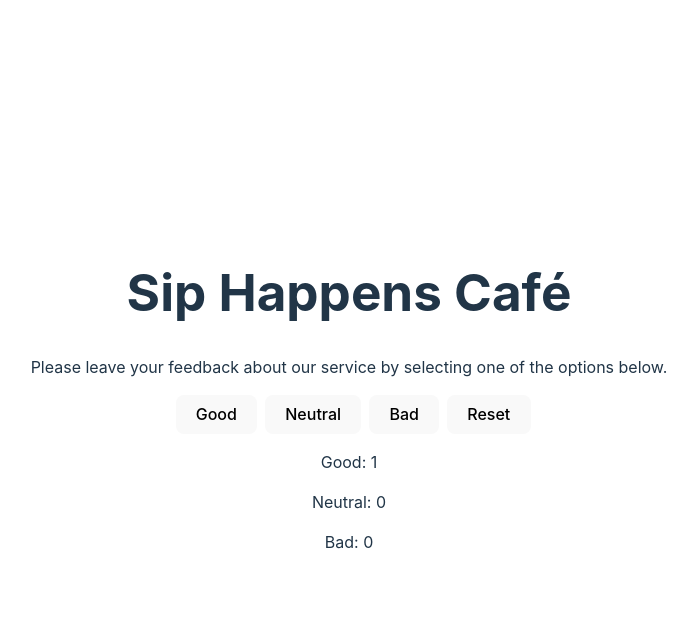
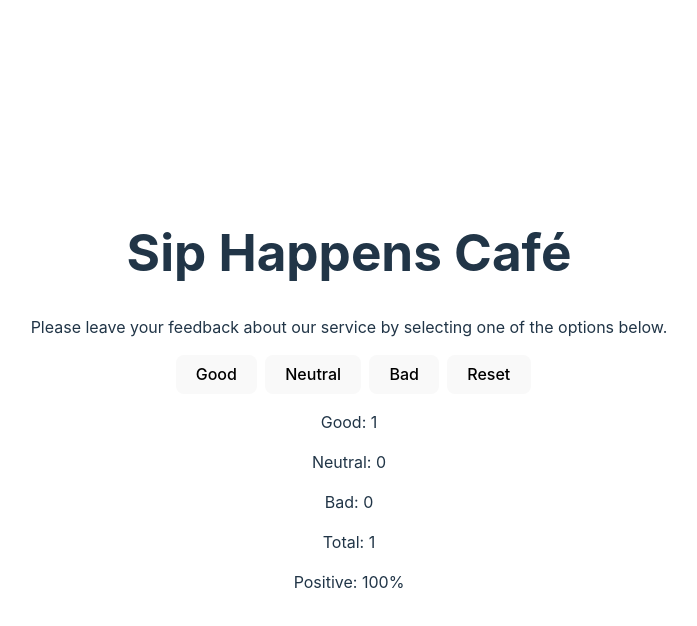
Before and after one commit to Serhii2009/goit-react-hw-02, a React (Vite) app: page / in a window 1280 px wide. Both pictures are taken after a click on the button "Good". Shown: the top 626 px of the page, without its empty margins (291-988 px from the left). Built offline with nearby package versions, Linux system fonts and the light colour scheme.

Commit message:
add mini-task 5

```diff
--- a/src/components/Feedback/Feedback.jsx
+++ b/src/components/Feedback/Feedback.jsx
@@ -3,6 +3,13 @@ import { Notification } from "../Notification/Notification";
 export const Feedback = ({ feedbackTypes }) => {
   const totalFeedback =
     feedbackTypes.good + feedbackTypes.neutral + feedbackTypes.bad;
+
+  const positivProcent =
+    totalFeedback > 0
+      ? Math.round(
+          ((feedbackTypes.good + feedbackTypes.neutral) / totalFeedback) * 100
+        )
+      : 0;
   return (
     <div>
       {totalFeedback > 0 ? (
@@ -10,6 +17,8 @@ export const Feedback = ({ feedbackTypes }) => {
           <p>Good: {feedbackTypes.good}</p>
           <p>Neutral: {feedbackTypes.neutral}</p>
           <p>Bad: {feedbackTypes.bad}</p>
+          <p>Total: {totalFeedback}</p>
+          <p>Positive: {positivProcent}%</p>
         </>
       ) : (
         <Notification />
```
